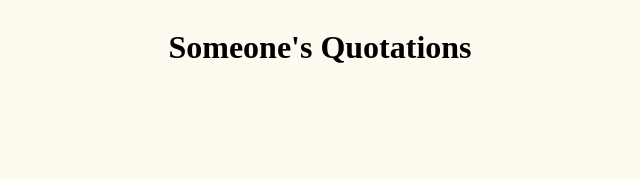
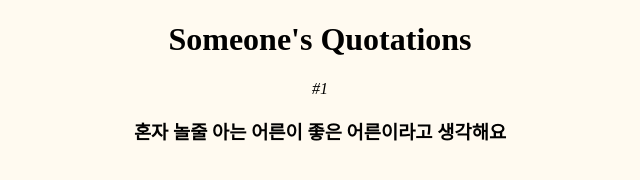
Before and after one commit to willy0507/SQ, a plain HTML site: page index.html in a window 1280 px wide. Shown: the whole page, without its empty margins (320-960 px from the left). Drawn offline with Linux system fonts and the light colour scheme.

Commit message:
add first content

```diff
--- a/index.html
+++ b/index.html
@@ -10,6 +10,8 @@
   </head>
   <body>
  <h1>Someone's Quotations</h1>
+ <cite>#1</cite><br>
+ <h3>혼자 놀줄 아는 어른이 좋은 어른이라고 생각해요</h3>
 
   </body>
 </html>
--- a/indexstyle.css
+++ b/indexstyle.css
@@ -2,8 +2,6 @@ html{
     background-color:floralwhite;
 }
 body {
+    text-align: center;
 
-    display: flex;
-    justify-content: center;
-    align-items: center;
 }
```
